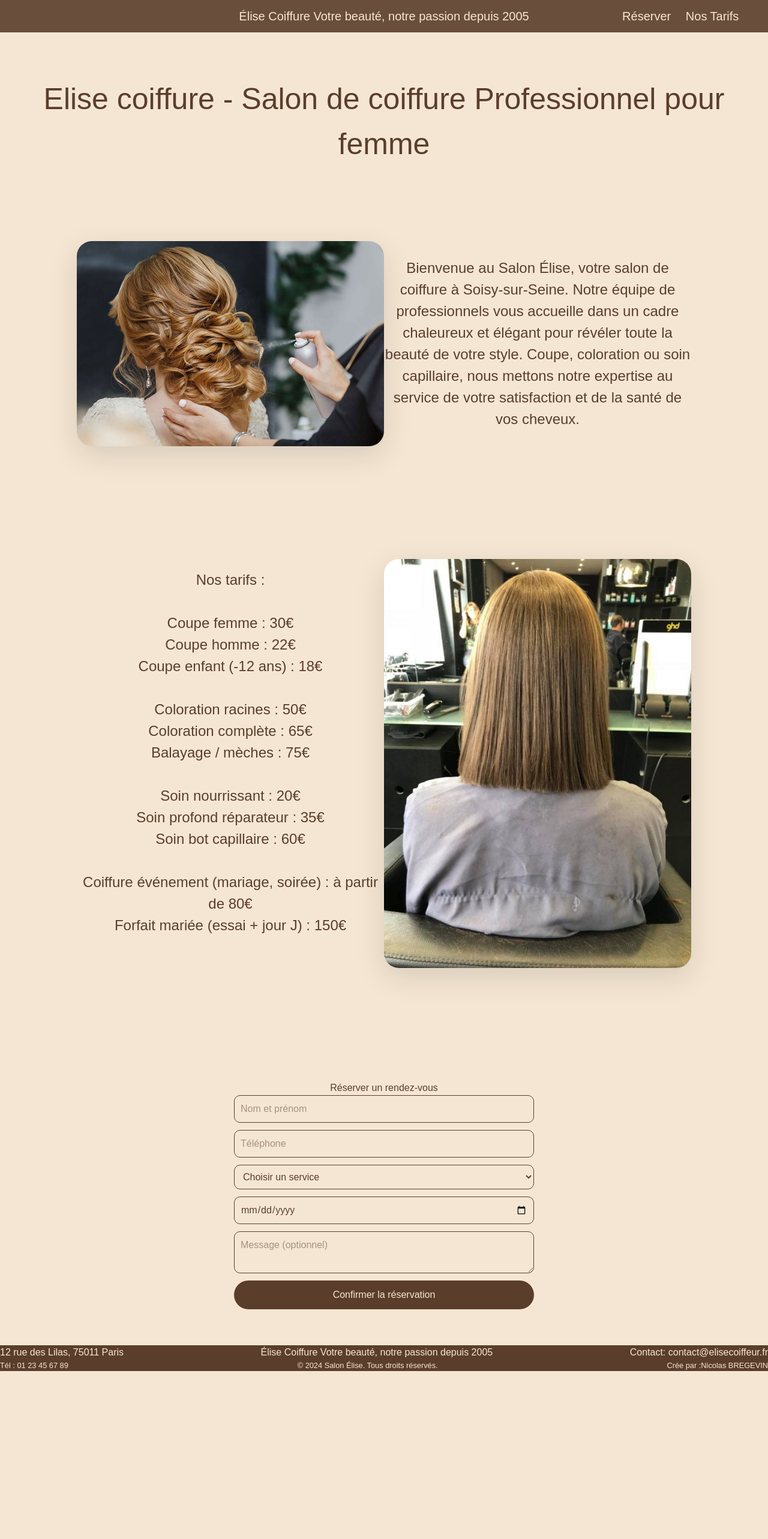
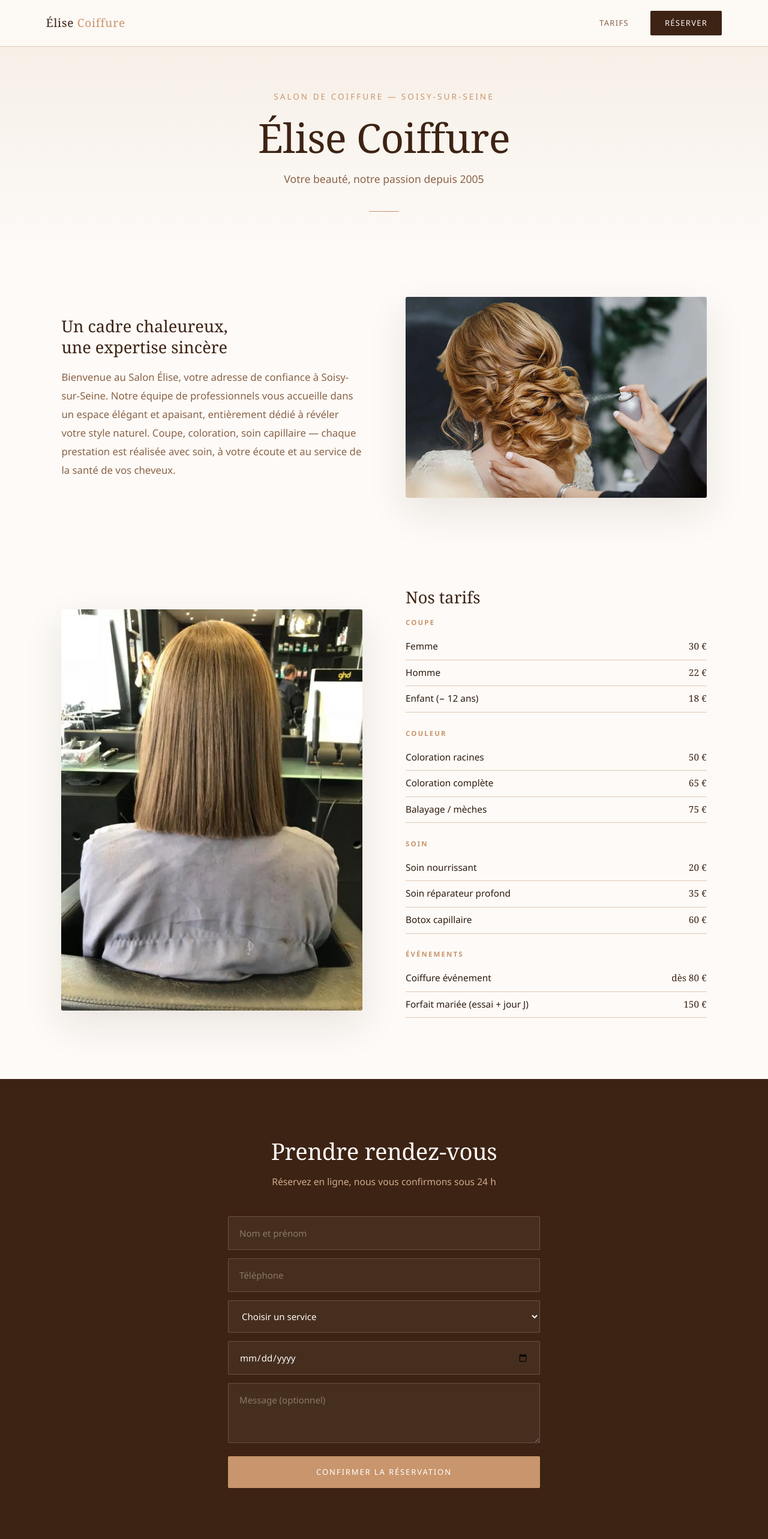
Before and after one commit to nicolas234567/Coiffeur_Site_Vitrine, a Next.js app: page / in a window 1280 px wide. Shown: the top 2566 px of the page at 60% size. Before the commit the page ends 2286 px from the top, so only its background shows below. Built offline with nearby package versions, Linux system fonts and the light colour scheme.

Commit message:
changement du design

```diff
--- a/app/globals.css
+++ b/app/globals.css
@@ -1,177 +1,412 @@
 @import "tailwindcss";
 
+/* --- Variables --- */
 :root {
-  --background: #F5E6D3;
-  --foreground: #5A3E2B;
+  --bg: #FDFAF7;
+  --bg-warm: #F5EDE4;
+  --primary: #3D2314;
+  --accent: #C8956C;
+  --accent-light: #E8C4A0;
+  --text: #2D1B0E;
+  --text-muted: #8B6347;
+  --border: #E2C9B4;
+  --shadow: rgba(61, 35, 20, 0.1);
 }
 
-@theme inline {
-  --color-background: var(--background);
-  --color-foreground: var(--foreground);
-  --font-sans: var(--font-geist-sans);
-  --font-mono: var(--font-geist-mono);
-}
+/* --- Base --- */
+*, *::before, *::after { box-sizing: border-box; }
 
 body {
   min-height: 100vh;
-  min-height: 100dvh;
-  display: flex;
-  flex-wrap: wrap;
-  background: var(--background);
-  color: var(--foreground);
-  font-family: Arial, Helvetica, sans-serif;
+  background: var(--bg);
+  color: var(--text);
+  font-family: 'Segoe UI', system-ui, -apple-system, sans-serif;
+  line-height: 1.6;
+  margin: 0;
 }
 
-h1{
-  text-align: center;
-  padding-top: 10%;
-  font-size: clamp(25px, 4vw, 50px);
-  padding-bottom: 5%;
+h1, h2, h3 {
+  font-family: Georgia, 'Times New Roman', serif;
+  font-weight: 400;
+  letter-spacing: -0.01em;
 }
 
 /* --- Navbar --- */
 nav {
   position: fixed;
   top: 0;
-  width : 100%;
-  background-color: rgba(90, 62, 43, 0.9);
-  color: #F5E6D3;
-  backdrop-filter: blur(5px);
+  width: 100%;
+  z-index: 100;
+  background: rgba(253, 250, 247, 0.92);
+  backdrop-filter: blur(14px);
+  -webkit-backdrop-filter: blur(14px);
+  border-bottom: 1px solid var(--border);
 }
 
 .nav_line {
   display: flex;
   align-items: center;
-  position: relative;
-  padding: 12px 24px;
+  justify-content: space-between;
+  padding: 18px 6%;
+  max-width: 1400px;
+  margin: 0 auto;
 }
 
-.nav_center {
-  position: absolute;
-  left: 50%;
-  transform: translateX(-50%);
-  white-space: nowrap;
-  font-size: clamp(8px, 2vw, 20px);
+.nav_logo {
+  font-family: Georgia, serif;
+  font-size: clamp(14px, 1.8vw, 19px);
+  color: var(--primary);
+  letter-spacing: 0.04em;
+  text-decoration: none;
 }
 
-.nav_right {
-  flex: 1;
-  text-align: right;
-  font-size: clamp(8px, 2vw, 20px);
+.nav_logo span {
+  color: var(--accent);
+}
+
+.nav_links {
+  display: flex;
+  gap: 36px;
+  align-items: center;
 }
 
 .nav_link {
-  padding-right: 2%;
+  font-size: clamp(11px, 1.3vw, 13px);
+  color: var(--text-muted);
+  text-decoration: none;
+  letter-spacing: 0.1em;
+  text-transform: uppercase;
   position: relative;
+  transition: color 0.25s;
 }
 
-/* --- navbar animation --- */
+.nav_link:hover { color: var(--primary); }
+
 .nav_link::after {
   content: "";
   position: absolute;
   left: 0;
-  bottom: -3px;
+  bottom: -4px;
   width: 0;
-  height: 2px;
-  background: #F5E6D3;
+  height: 1px;
+  background: var(--accent);
   transition: width 0.3s ease;
 }
 
-.nav_link:hover::after {
-  width: 80%;
+.nav_link:hover::after { width: 100%; }
+
+.nav_link_cta {
+  background: var(--primary);
+  color: #FDFAF7 !important;
+  padding: 10px 24px;
+  border-radius: 2px;
+  transition: background 0.25s, transform 0.2s;
 }
 
-/* --- hero --- */
-.texte {
-  font-size: clamp(1rem, 2vw, 1.5rem);
+.nav_link_cta::after { display: none; }
+
+.nav_link_cta:hover {
+  background: var(--accent) !important;
+  color: #fff !important;
+  transform: translateY(-1px);
 }
 
-/* --- images --- */
-.images_container {
-  display: flex;
-  justify-content: space-evenly;
-  align-items: center;
+/* --- Hero intro --- */
+.hero { width: 100%; }
+
+.hero_intro {
   text-align: center;
-  padding: 60px 10%;
-  padding-bottom: 10%;
+  padding: 150px 5% 70px;
+  background: linear-gradient(180deg, var(--bg-warm) 0%, var(--bg) 100%);
 }
 
-.images_container > div {
-  flex: 1 1 0;
-  min-width: 300px;
+.hero_tagline {
+  display: block;
+  font-size: clamp(0.7rem, 1.2vw, 0.85rem);
+  letter-spacing: 0.22em;
+  text-transform: uppercase;
+  color: var(--accent);
+  margin-bottom: 1.2rem;
 }
 
-.hero_images{
-  border-radius: 25px;
-  box-shadow: 0 15px 50px rgba(0,0,0,0.12);
-  transition: transform 0.3s ease;
+.hero_title {
+  font-size: clamp(2.4rem, 6vw, 4.2rem);
+  line-height: 1.15;
+  color: var(--primary);
+  margin: 0 auto 1rem;
+  max-width: 700px;
+  padding: 0;
 }
 
-/* --- réservation --- */
+.hero_subtitle {
+  font-size: clamp(0.9rem, 1.6vw, 1.1rem);
+  color: var(--text-muted);
+  max-width: 420px;
+  margin: 0 auto;
+}
+
+.hero_divider {
+  width: 50px;
+  height: 1px;
+  background: var(--accent);
+  margin: 2.5rem auto 0;
+}
+
+/* --- Image + texte sections --- */
+.images_container {
+  display: grid;
+  grid-template-columns: 1fr 1fr;
+  gap: 72px;
+  align-items: center;
+  padding: 72px 8%;
+  max-width: 1400px;
+  margin: 0 auto;
+}
+
+.texte {
+  font-size: clamp(0.9rem, 1.6vw, 1.05rem);
+  line-height: 1.85;
+  color: var(--text-muted);
+}
+
+.texte_heading {
+  font-family: Georgia, serif;
+  font-size: clamp(1.2rem, 2.2vw, 1.7rem);
+  color: var(--primary);
+  margin: 0 0 1rem;
+  font-weight: 400;
+  line-height: 1.3;
+}
+
+.hero_images {
+  width: 100%;
+  height: auto;
+  display: block;
+  border-radius: 3px;
+  box-shadow: 0 24px 64px var(--shadow);
+  transition: transform 0.4s ease, box-shadow 0.4s ease;
+}
+
+.hero_images:hover {
+  transform: translateY(-6px);
+  box-shadow: 0 36px 80px rgba(61, 35, 20, 0.16);
+}
+
+/* --- Pricing --- */
+.pricing_section { padding: 4px 0; }
+
+.pricing_category { margin-bottom: 1.6rem; }
+
+.pricing_category_title {
+  font-size: 0.72rem;
+  letter-spacing: 0.18em;
+  text-transform: uppercase;
+  color: var(--accent);
+  margin: 0 0 0.6rem;
+  font-weight: 600;
+}
+
+.pricing_row {
+  display: flex;
+  justify-content: space-between;
+  align-items: baseline;
+  padding: 9px 0;
+  border-bottom: 1px solid var(--border);
+  font-size: clamp(0.82rem, 1.4vw, 0.96rem);
+  color: var(--text);
+}
+
+.pricing_price {
+  font-family: Georgia, serif;
+  color: var(--primary);
+  white-space: nowrap;
+  margin-left: 16px;
+}
+
+/* --- Réservation --- */
 .reservation {
+  background: var(--primary);
+  padding: 90px 5%;
   text-align: center;
-  padding: 60px 10%;
+}
+
+.reservation h2 {
+  font-size: clamp(1.6rem, 3.5vw, 2.4rem);
+  color: var(--bg);
+  margin: 0 0 0.5rem;
+}
+
+.reservation_subtitle {
+  font-size: clamp(0.85rem, 1.4vw, 0.98rem);
+  color: var(--accent-light);
+  margin: 0 0 2.8rem;
+  opacity: 0.85;
 }
 
 .reservation_form {
-  max-width: 500px;
-  margin: auto;
+  max-width: 520px;
+  margin: 0 auto;
   display: flex;
   flex-direction: column;
-  gap: 12px;
+  gap: 14px;
 }
 
 .reservation_form input,
 .reservation_form select,
 .reservation_form textarea {
-  padding: 10px;
-  border-radius: 10px;
-  border: 1px solid #5A3E2B;
+  padding: 15px 18px;
+  border-radius: 2px;
+  border: 1px solid rgba(245, 230, 211, 0.2);
+  background: rgba(255, 255, 255, 0.05);
+  color: var(--bg);
+  font-size: 0.94rem;
+  font-family: inherit;
+  outline: none;
+  transition: border-color 0.25s, background 0.25s;
+}
+
+.reservation_form input::placeholder,
+.reservation_form textarea::placeholder {
+  color: rgba(245, 230, 211, 0.4);
+}
+
+.reservation_form select option {
+  background: var(--primary);
+  color: var(--bg);
+}
+
+.reservation_form input:focus,
+.reservation_form select:focus,
+.reservation_form textarea:focus {
+  border-color: var(--accent);
+  background: rgba(255, 255, 255, 0.08);
+}
+
+.reservation_form textarea {
+  min-height: 100px;
+  resize: vertical;
 }
 
 .reservation_form button {
-  padding: 12px;
-  border-radius: 25px;
-  background: #5A3E2B;
-  color: #F5E6D3;
+  padding: 16px;
+  border-radius: 2px;
+  background: var(--accent);
+  color: #fff;
   border: none;
+  font-family: inherit;
+  font-size: 0.82rem;
+  letter-spacing: 0.14em;
+  text-transform: uppercase;
+  cursor: pointer;
+  transition: background 0.25s, transform 0.2s;
+  margin-top: 8px;
 }
 
-/* --- footer --- */
+.reservation_form button:hover {
+  background: var(--accent-light);
+  color: var(--primary);
+  transform: translateY(-2px);
+}
+
+/* --- Footer --- */
 footer {
   width: 100%;
-  background-color: #5A3E2B;
-  color: #F5E6D3
+  background: var(--primary);
+  border-top: 1px solid rgba(255, 255, 255, 0.06);
 }
 
-.footer_line {
+.footer_inner {
+  max-width: 1400px;
+  margin: 0 auto;
+  padding: 56px 6% 28px;
+}
+
+.footer_grid {
+  display: grid;
+  grid-template-columns: 2fr 1fr 1fr;
+  gap: 48px;
+  margin-bottom: 44px;
+}
+
+.footer_brand {
+  font-family: Georgia, serif;
+  font-size: 1.15rem;
+  color: var(--bg);
+  margin: 0 0 0.6rem;
+}
+
+.footer_brand span { color: var(--accent); }
+
+.footer_tagline {
+  font-size: 0.85rem;
+  color: rgba(245, 230, 211, 0.45);
+  line-height: 1.7;
+}
+
+.footer_col_title {
+  font-size: 0.68rem;
+  letter-spacing: 0.18em;
+  text-transform: uppercase;
+  color: var(--accent);
+  margin: 0 0 1rem;
+  font-weight: 600;
+}
+
+.footer_col_text {
+  font-size: 0.88rem;
+  line-height: 1.9;
+  color: rgba(245, 230, 211, 0.62);
+}
+
+.footer_col_text a {
+  color: rgba(245, 230, 211, 0.62);
+  text-decoration: none;
+  transition: color 0.2s;
+}
+
+.footer_col_text a:hover { color: var(--accent); }
+
+.footer_bottom {
+  border-top: 1px solid rgba(255, 255, 255, 0.07);
+  padding-top: 22px;
   display: flex;
   justify-content: space-between;
-}
-
-.footer_line_small {
-  display: flex;
-  justify-content: space-between;
-  font-size: clamp(4px, 1vw, 15px);
+  align-items: center;
+  font-size: 0.76rem;
+  color: rgba(245, 230, 211, 0.32);
 }
 
 /* --- Scrollbar --- */
-::-webkit-scrollbar { width: 5px;}
-::-webkit-scrollbar {scroll-behavior: smooth;}
-::-webkit-scrollbar-thumb { background: var(--foreground); border-radius: 999px; }
+::-webkit-scrollbar { width: 5px; }
+::-webkit-scrollbar-thumb { background: var(--accent); border-radius: 999px; }
 
 /* --- Responsive --- */
-@media (max-width: 768px) {
-    .nav_center {
-    display: flex;
-    font-size: clamp(8px, 2vw, 20px);
+@media (max-width: 900px) {
+  .images_container {
+    grid-template-columns: 1fr;
+    gap: 36px;
+    padding: 50px 6%;
   }
-  .images_container {
+
+  .images_container > :first-child:is(picture, div:has(picture)) {
+    order: -1;
+  }
+
+  .footer_grid {
+    grid-template-columns: 1fr 1fr;
+  }
+}
+
+@media (max-width: 600px) {
+  .nav_link_cta { display: none; }
+
+  .nav_links { gap: 20px; }
+
+  .footer_grid { grid-template-columns: 1fr; }
+
+  .footer_bottom {
     flex-direction: column;
-    align-items: center;
+    gap: 8px;
     text-align: center;
   }
-  .footer{
-    font-size: clamp(6px, 1.5vw, 15px);
-  }
 }
--- a/components/Footer.tsx
+++ b/components/Footer.tsx
@@ -1,15 +1,46 @@
 export default function Footer() {
   return (
-    <footer className="footer">
-      <div className="footer_line">
-        <div>12 rue des Lilas, 75011 Paris</div>
-        <div>Élise Coiffure Votre beauté, notre passion depuis 2005 </div>
-        <div>Contact: contact@elisecoiffeur.fr</div>
-      </div>
-      <div className="footer_line_small">
-        <div>Tél : 01 23 45 67 89</div>
-        <div>&copy; 2024 Salon Élise. Tous droits réservés.</div>
-        <div>Crée par :<a href="https://nicolasbregevin.netlify.app/" target="_blank">Nicolas BREGEVIN</a></div>
+    <footer>
+      <div className="footer_inner">
+        <div className="footer_grid">
+
+          <div>
+            <p className="footer_brand">Élise <span>Coiffure</span></p>
+            <p className="footer_tagline">
+              Votre salon de coiffure à Soisy-sur-Seine.<br />
+              Coupe, couleur, soin — depuis 2005.
+            </p>
+          </div>
+
+          <div>
+            <p className="footer_col_title">Adresse</p>
+            <p className="footer_col_text">
+              12 rue des Lilas<br />
+              91450 Soisy-sur-Seine<br />
+              Tél : 01 23 45 67 89
+            </p>
+          </div>
+
+          <div>
+            <p className="footer_col_title">Contact</p>
+            <p className="footer_col_text">
+              <a href="mailto:contact@elisecoiffeur.fr">contact@elisecoiffeur.fr</a><br />
+              <a href="#reservation">Réserver en ligne</a>
+            </p>
+          </div>
+
+        </div>
+
+        <div className="footer_bottom">
+          <span>© 2025 Salon Élise. Tous droits réservés.</span>
+          <span>
+            Créé par{" "}
+            <a href="https://nicolasbregevin.netlify.app/" target="_blank" rel="noopener noreferrer">
+              Nicolas Bregevin
+            </a>
+          </span>
+        </div>
       </div>
     </footer>
-  );}
+  );
+}
--- a/components/Hero.tsx
+++ b/components/Hero.tsx
@@ -1,77 +1,110 @@
-import Image from "next/image";
-
 export default function Hero() {
   return (
-    <main className="hero">
-        <h1>Elise coiffure - Salon de coiffure Professionnel pour femme</h1>
+    <div className="hero">
 
+      {/* Hero intro */}
+      <div className="hero_intro">
+        <span className="hero_tagline">Salon de coiffure — Soisy-sur-Seine</span>
+        <h1 className="hero_title">Élise Coiffure</h1>
+        <p className="hero_subtitle">Votre beauté, notre passion depuis 2005</p>
+        <div className="hero_divider" />
+      </div>
+
+      {/* Section 1 : présentation + image */}
       <div className="images_container">
+        <div className="texte">
+          <p className="texte_heading">Un cadre chaleureux,<br />une expertise sincère</p>
+          Bienvenue au Salon Élise, votre adresse de confiance à Soisy-sur-Seine.
+          Notre équipe de professionnels vous accueille dans un espace élégant et apaisant,
+          entièrement dédié à révéler votre style naturel.
+          Coupe, coloration, soin capillaire — chaque prestation est réalisée avec soin,
+          à votre écoute et au service de la santé de vos cheveux.
+        </div>
         <div>
-            <Image
+          <picture>
+            <source srcSet="/images/coiffure_laque.webp" type="image/webp" />
+            <img
               src="/images/coiffure_laque.jpg"
-                alt="coiffure_laque"
+              alt="Coiffure laqué"
               width={800}
               height={600}
               className="hero_images"
             />
-          </div>
-          <div className="texte">
-            Bienvenue au Salon Élise, votre salon de coiffure à Soisy-sur-Seine.
-            Notre équipe de professionnels vous accueille dans un cadre chaleureux et élégant pour révéler toute la beauté de votre style.
-            Coupe, coloration ou soin capillaire, nous mettons notre expertise au service de votre satisfaction et de la santé de vos cheveux.
+          </picture>
         </div>
       </div>
+
+      {/* Section 2 : image + tarifs */}
       <div className="images_container">
-          <div className="texte" id="tarifs">
-            Nos tarifs :<br /><br />
-
-            Coupe femme : 30€<br />
-            Coupe homme : 22€<br />
-            Coupe enfant (-12 ans) : 18€<br /><br />
-
-            Coloration racines : 50€<br />
-            Coloration complète : 65€<br />
-            Balayage / mèches : 75€<br /><br />
-
-            Soin nourrissant : 20€<br />
-            Soin profond réparateur : 35€<br />
-            Soin bot capillaire : 60€<br /><br />
-
-            Coiffure événement (mariage, soirée) : à partir de 80€<br />
-            Forfait mariée (essai + jour J) : 150€<br /><br />
-          </div>
         <div>
-            <Image
+          <picture>
+            <source srcSet="/images/coiffure_carré.webp" type="image/webp" />
+            <img
               src="/images/coiffure_carré.jpg"
-                alt="coiffure_carré"
+              alt="Coiffure carré"
               width={600}
-                height={200}
+              height={700}
               className="hero_images"
             />
+          </picture>
+        </div>
+
+        <div className="pricing_section" id="tarifs">
+          <p className="texte_heading">Nos tarifs</p>
+
+          <div className="pricing_category">
+            <p className="pricing_category_title">Coupe</p>
+            <div className="pricing_row"><span>Femme</span><span className="pricing_price">30 €</span></div>
+            <div className="pricing_row"><span>Homme</span><span className="pricing_price">22 €</span></div>
+            <div className="pricing_row"><span>Enfant (− 12 ans)</span><span className="pricing_price">18 €</span></div>
+          </div>
+
+          <div className="pricing_category">
+            <p className="pricing_category_title">Couleur</p>
+            <div className="pricing_row"><span>Coloration racines</span><span className="pricing_price">50 €</span></div>
+            <div className="pricing_row"><span>Coloration complète</span><span className="pricing_price">65 €</span></div>
+            <div className="pricing_row"><span>Balayage / mèches</span><span className="pricing_price">75 €</span></div>
+          </div>
+
+          <div className="pricing_category">
+            <p className="pricing_category_title">Soin</p>
+            <div className="pricing_row"><span>Soin nourrissant</span><span className="pricing_price">20 €</span></div>
+            <div className="pricing_row"><span>Soin réparateur profond</span><span className="pricing_price">35 €</span></div>
+            <div className="pricing_row"><span>Botox capillaire</span><span className="pricing_price">60 €</span></div>
+          </div>
+
+          <div className="pricing_category">
+            <p className="pricing_category_title">Événements</p>
+            <div className="pricing_row"><span>Coiffure événement</span><span className="pricing_price">dès 80 €</span></div>
+            <div className="pricing_row"><span>Forfait mariée (essai + jour J)</span><span className="pricing_price">150 €</span></div>
           </div>
         </div>
+      </div>
+
+      {/* Réservation */}
       <section className="reservation" id="reservation">
-          <h2>Réserver un rendez-vous</h2>
+        <h2>Prendre rendez-vous</h2>
+        <p className="reservation_subtitle">Réservez en ligne, nous vous confirmons sous 24 h</p>
 
         <form className="reservation_form">
           <input type="text" placeholder="Nom et prénom" />
-
           <input type="tel" placeholder="Téléphone" />
-
-            <select>
-              <option>Choisir un service</option>
+          <select defaultValue="">
+            <option value="" disabled>Choisir un service</option>
             <option>Coupe femme</option>
+            <option>Coupe homme</option>
+            <option>Coupe enfant</option>
             <option>Coloration</option>
             <option>Soin capillaire</option>
             <option>Coiffure événement</option>
+            <option>Forfait mariée</option>
           </select>
-
           <input type="date" />
-
-            <textarea placeholder="Message (optionnel)"></textarea>
-
-            <button>Confirmer la réservation</button>
+          <textarea placeholder="Message (optionnel)" />
+          <button type="submit">Confirmer la réservation</button>
         </form>
       </section>
-    </main>
-  );}
+
+    </div>
+  );
+}
--- a/components/Navbar.tsx
+++ b/components/Navbar.tsx
@@ -2,13 +2,14 @@ import Link from "next/link";
 
 export default function Navbar() {
   return (
-    <nav className="navbar">
+    <nav>
       <div className="nav_line">
-        <div className="nav_center">Élise Coiffure Votre beauté, notre passion depuis 2005 </div>
-        <div className="nav_right">
-          <Link className="nav_link" href="#reservation">Réserver</Link>
-          <Link className="nav_link" href="#tarifs">Nos Tarifs</Link>
+        <span className="nav_logo">Élise <span>Coiffure</span></span>
+        <div className="nav_links">
+          <Link className="nav_link" href="#tarifs">Tarifs</Link>
+          <Link className="nav_link nav_link_cta" href="#reservation">Réserver</Link>
         </div>
       </div>
     </nav>
-  );}
+  );
+}
```
Also changed, not shown: public/images/coiffure_carré.webp (added), public/images/coiffure_laque.webp (added). Lines whose indentation alone changed are shown as unchanged.
